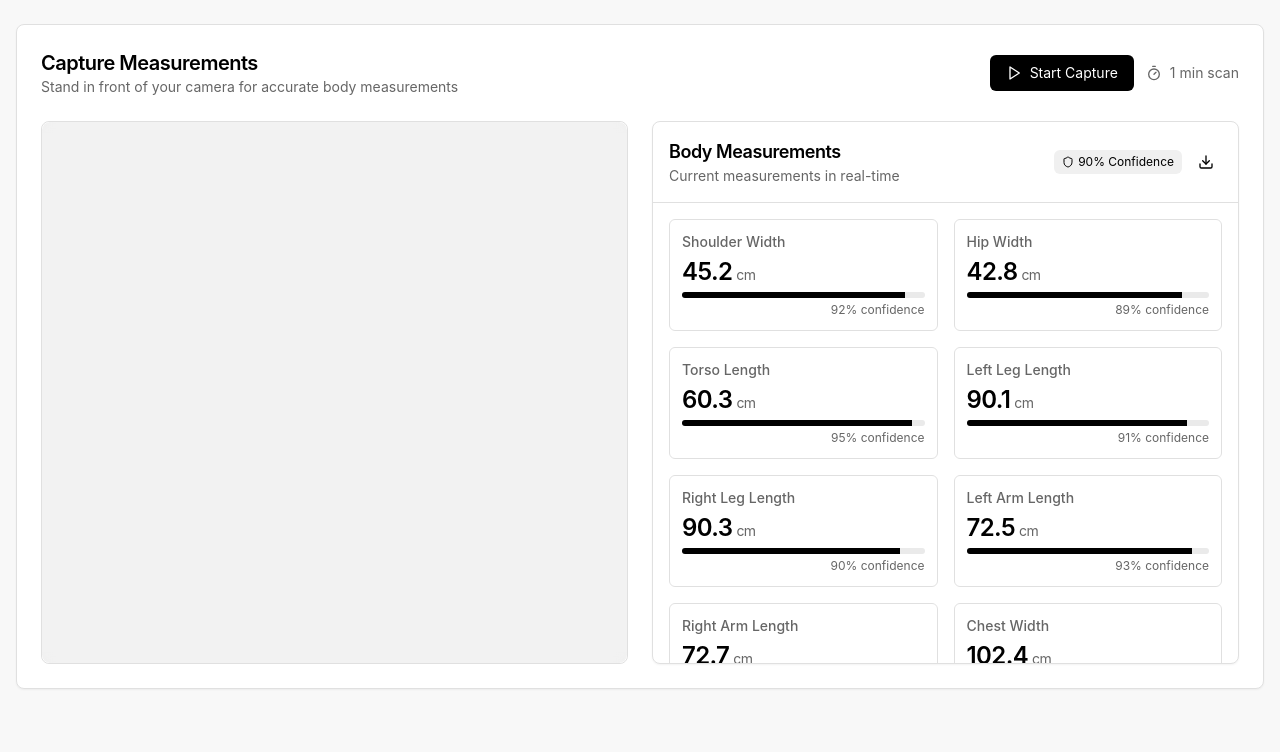
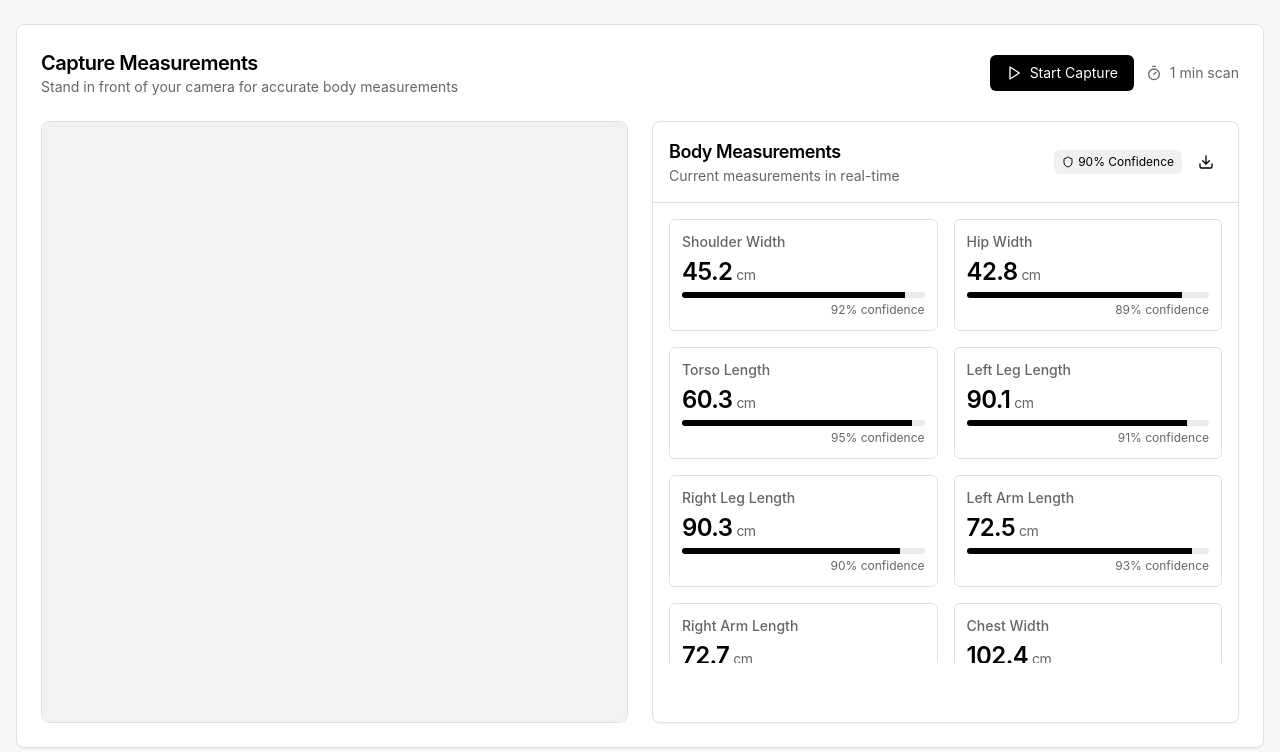
Before and after one commit to An1ru5h/ai-body-measurement, a React (Vite) app: page / in a window 1280 px wide. Shown: the top 752 px of the page. Built offline with nearby package versions, Linux system fonts and the light colour scheme; no server answers; a web font is replaced by a local one.

Commit message:
Adjust webcam height
Adjust the webcam height to capture the full human body.

```diff
--- a/src/components/Webcam.tsx
+++ b/src/components/Webcam.tsx
@@ -44,14 +44,14 @@ const Webcam: React.FC<WebcamProps> = ({ width, height }) => {
   }, [width, height]);
 
   return (
-    <div className="relative w-full h-full bg-black/5 backdrop-blur-sm rounded-lg overflow-hidden" style={{ minHeight: '400px' }}>
+    <div className="relative w-full h-full bg-black/5 backdrop-blur-sm rounded-lg overflow-hidden" style={{ minHeight: '600px' }}>
       <video
         ref={videoRef}
         autoPlay
         playsInline
         muted
         className="w-full h-full object-cover"
-        style={{ minHeight: '400px' }}
+        style={{ minHeight: '600px' }}
       />
     </div>
   );
```
